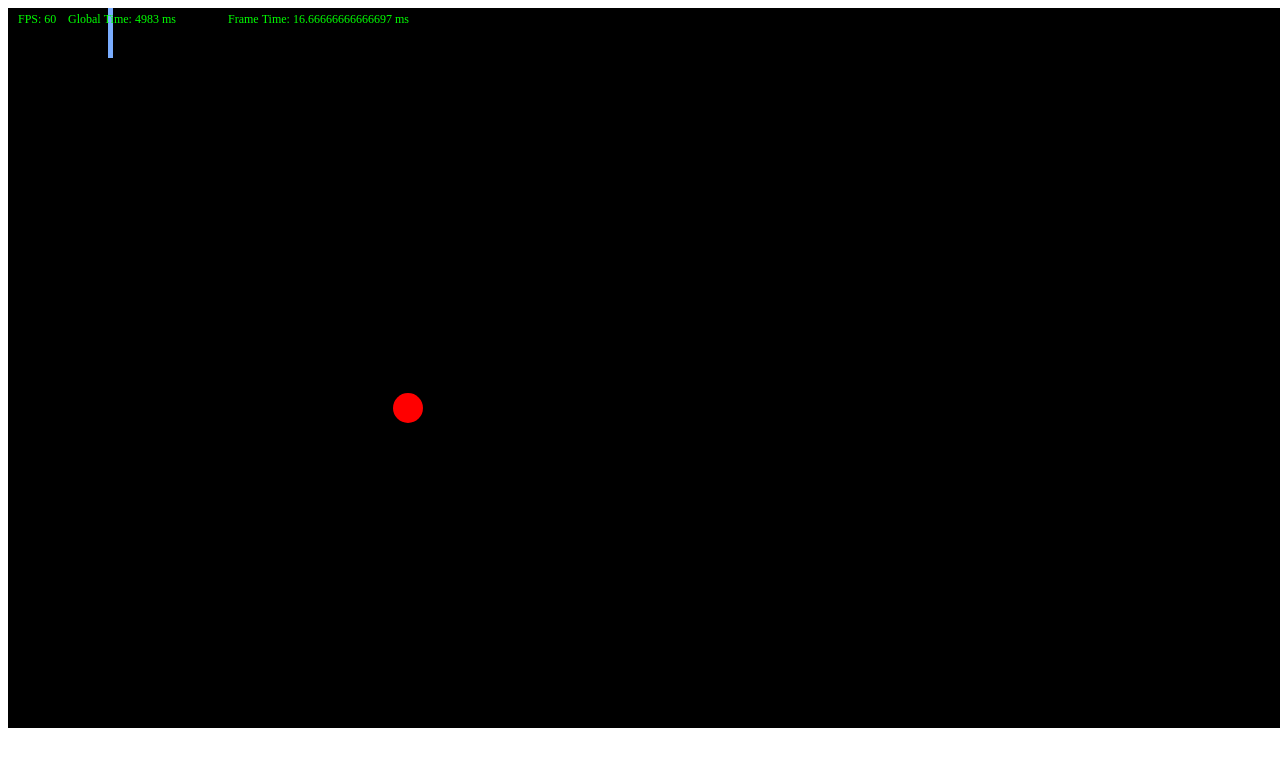
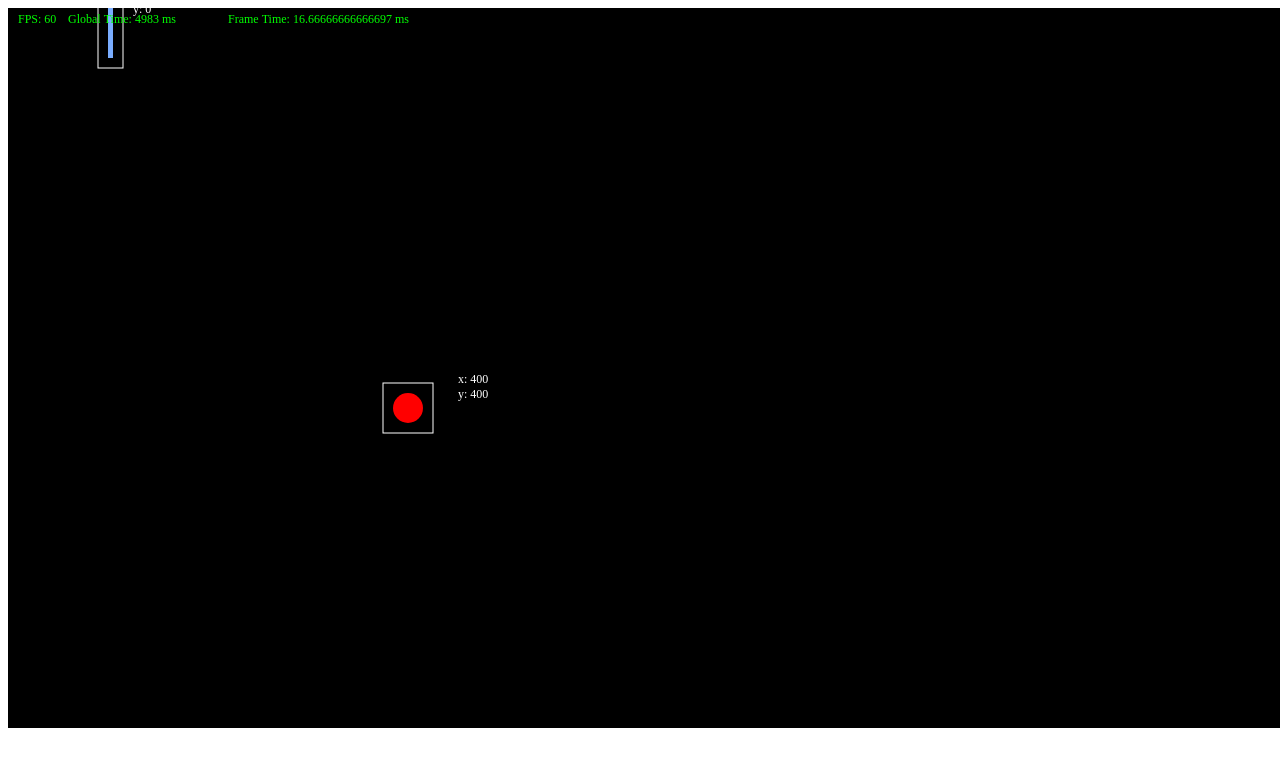
Before and after one commit to redru/NewGame, a website: page index.html in a window 1280 px wide. Drawn offline with Linux system fonts and the light colour scheme.

Commit message:
Feature: Added positional box following any game object

```diff
--- /dev/null
+++ b/engine/interface/PositionalBox.js
@@ -0,0 +1,47 @@
+(function (global) {
+    "use strict";
+
+    let ctx = null;
+    let canvasDim = null;
+
+    const PositionalBox     = function() {
+        this.position       = Vec2.Zero();
+        this.size           = Vec2.One();
+        this.offset         = 0;
+        this.paddingOffset  = 0;
+        this.followedObject = null;
+
+        ctx = Core.GetInstance().ctx;
+        canvasDim = Core.GetInstance().canvasDim;
+    };
+
+    PositionalBox.prototype.configure = function(position, size, padding, offset) {
+        this.position.copy(position);
+        this.size.copy(size);
+        this.size.sumScalar(padding || 0);
+
+        this.paddingOffset = (padding ? -padding / 2 : 0);
+        this.offset = offset || 0;
+    };
+
+    PositionalBox.prototype.follow = function(gameObject) {
+        if (gameObject && gameObject.hasOwnProperty('position')) this.followedObject = gameObject;
+    };
+
+    PositionalBox.prototype.draw = function() {
+        ctx.strokeStyle = '#FFFFFF';
+        if (this.followedObject) {
+            ctx.strokeRect(this.followedObject.position.x() + this.offset + this.paddingOffset, this.followedObject.position.y() + this.offset + this.paddingOffset, this.size.x(), this.size.y());
+
+            ctx.font = '12px serif';
+            ctx.fillStyle = '#FFFFFF';
+            ctx.fillText(`x: ${parseInt(this.followedObject.position.x())}`, this.followedObject.position.x() + this.size.x(), this.followedObject.position.y() + this.offset + this.paddingOffset);
+            ctx.fillText(`y: ${parseInt(this.followedObject.position.y())}`, this.followedObject.position.x() + this.size.x(), this.followedObject.position.y() + this.offset + this.paddingOffset + 15);
+        } else {
+            ctx.strokeRect(this.position.x(), this.position.y(), this.size.x(), this.size.y());
+        }
+    };
+
+    global.PositionalBox = PositionalBox;
+
+})(window);
--- a/engine/modules/Geometry2D.js
+++ b/engine/modules/Geometry2D.js
@@ -21,6 +21,16 @@
         if (position < 0 || position > 1) return;
 
         this._$val[position] += value;
+    };
+
+    Vec2.prototype.sumScalar = function(scalar) {
+        this._$val[0] += scalar;
+        this._$val[1] += scalar;
+    };
+
+    Vec2.prototype.multiplyScalar = function(scalar) {
+        this._$val[0] *= scalar;
+        this._$val[1] *= scalar;
     };
 
     Vec2.prototype.copy = function(vec) {
--- a/index.html
+++ b/index.html
@@ -10,6 +10,7 @@
 
 <script src="engine/various/KeyCodes.js"></script>
 <script src="engine/various/Color.js"></script>
+<script src="engine/interface/PositionalBox.js"></script>
 <script src="engine/modules/Chrono.js"></script>
 <script src="engine/modules/Geometry2D.js"></script>
 <script src="engine/Core.js"></script>
--- a/scripts/Game.js
+++ b/scripts/Game.js
@@ -16,12 +16,18 @@
     ctx = core.initGraphics(null, GameConfiguration.BOARD_DIMENSION);
 
     // Pj creation and setup
-    let char = new Pj();
-    char.configure(GameConfiguration.PJ_INIT_POSITION, GameConfiguration.PJ_INIT_SIZE);
-    char.setColor(0xFFAD7A);
+    let pj = new Pj();
+    pj.configure(GameConfiguration.PJ_INIT_POSITION, GameConfiguration.PJ_INIT_SIZE);
+    pj.setColor(0xFFAD7A);
 
-    updatables.push(char);
-    drawables.push(char);
+    updatables.push(pj);
+    drawables.push(pj);
+
+    let pjBox = new PositionalBox();
+    pjBox.configure(GameConfiguration.PJ_INIT_POSITION, GameConfiguration.PJ_INIT_SIZE, 20);
+    pjBox.follow(pj);
+
+    drawables.push(pjBox);
 
     // Disk creation and setup
     let disk = new Disk();
@@ -29,6 +35,12 @@
 
     updatables.push(disk);
     drawables.push(disk);
+
+    let diskBox = new PositionalBox();
+    diskBox.configure(new Vec2([360, 360]), new Vec2([30, 30]), 20, -15);
+    diskBox.follow(disk);
+
+    drawables.push(diskBox);
 
     // Set game callback
     core.gameCallback = function() {
```
